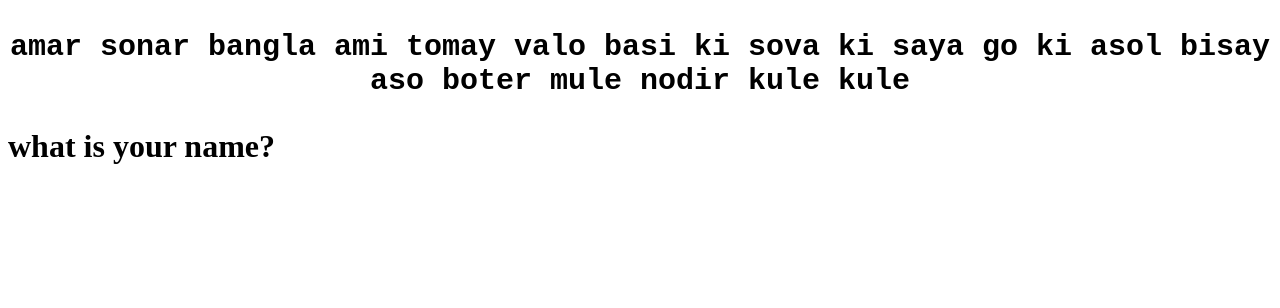
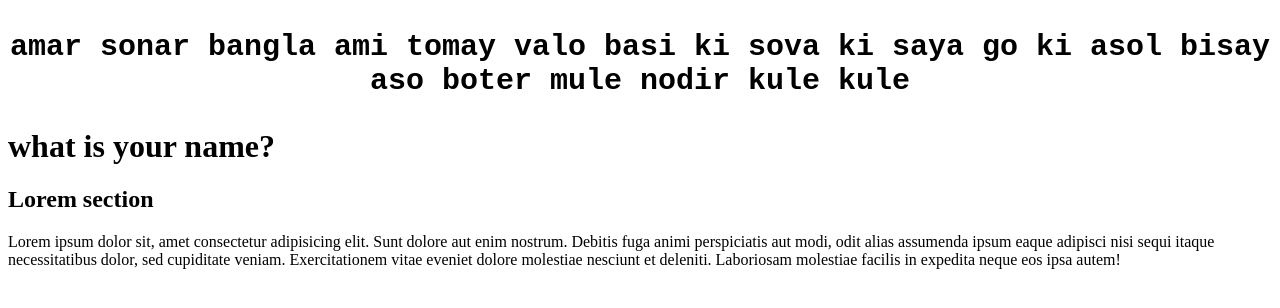
Before and after one commit to abdullah107189/my-second-repo, a plain HTML site: page index.html in a window 1280 px wide. Drawn offline with Linux system fonts and the light colour scheme.

Commit message:
new section

```diff
--- a/index.html
+++ b/index.html
@@ -10,5 +10,8 @@
 <body>
     <P class="text">amar sonar bangla ami tomay valo basi ki sova ki saya go ki asol bisay aso boter mule nodir kule kule</P>
     <h1>what is your name?</h1>
+
+    <h2>Lorem section</h2>
+    <p>Lorem ipsum dolor sit, amet consectetur adipisicing elit. Sunt dolore aut enim nostrum. Debitis fuga animi perspiciatis aut modi, odit alias assumenda ipsum eaque adipisci nisi sequi itaque necessitatibus dolor, sed cupiditate veniam. Exercitationem vitae eveniet dolore molestiae nesciunt et deleniti. Laboriosam molestiae facilis in expedita neque eos ipsa autem!</p>
 </body>
 </html>
```
